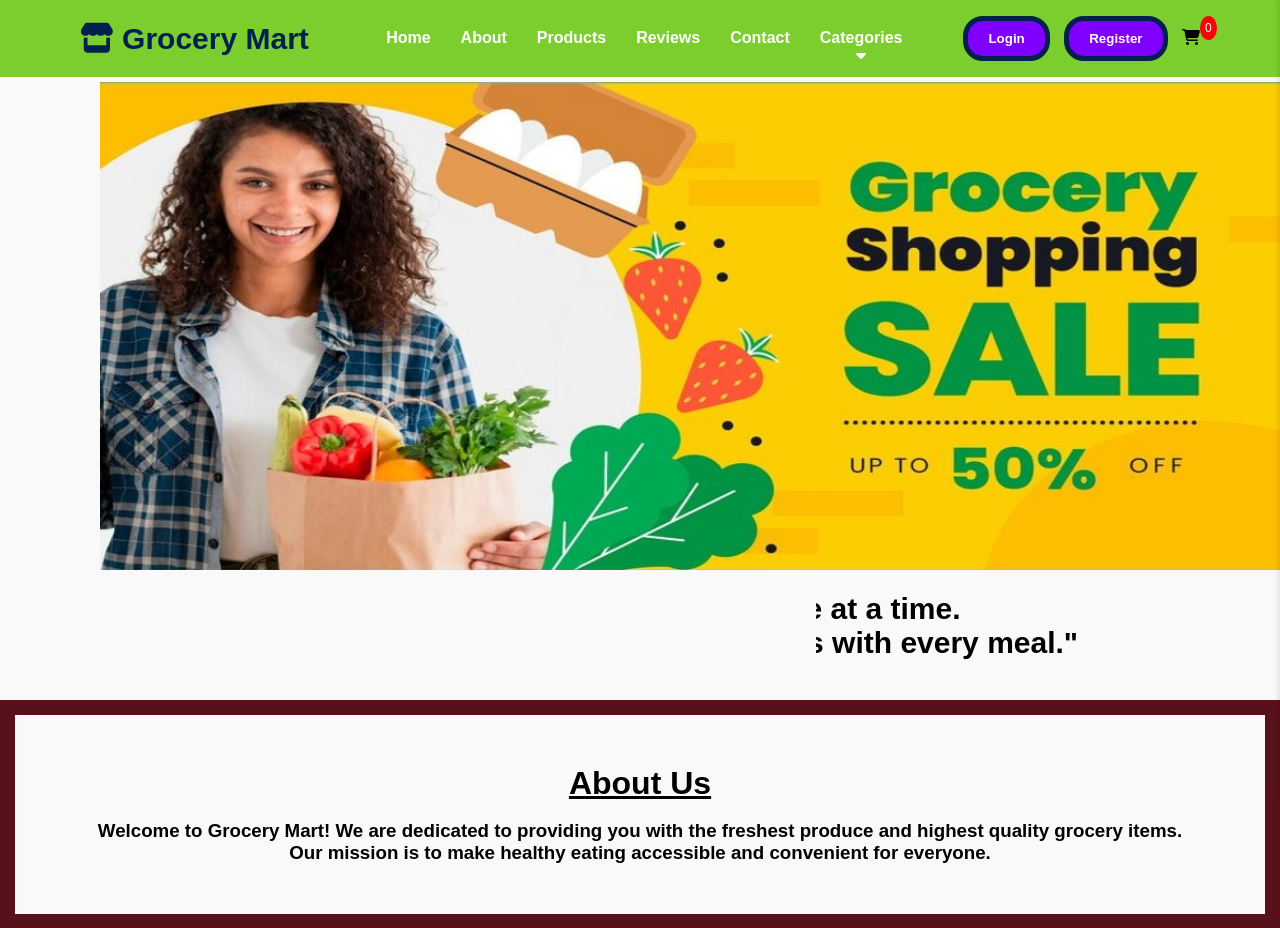
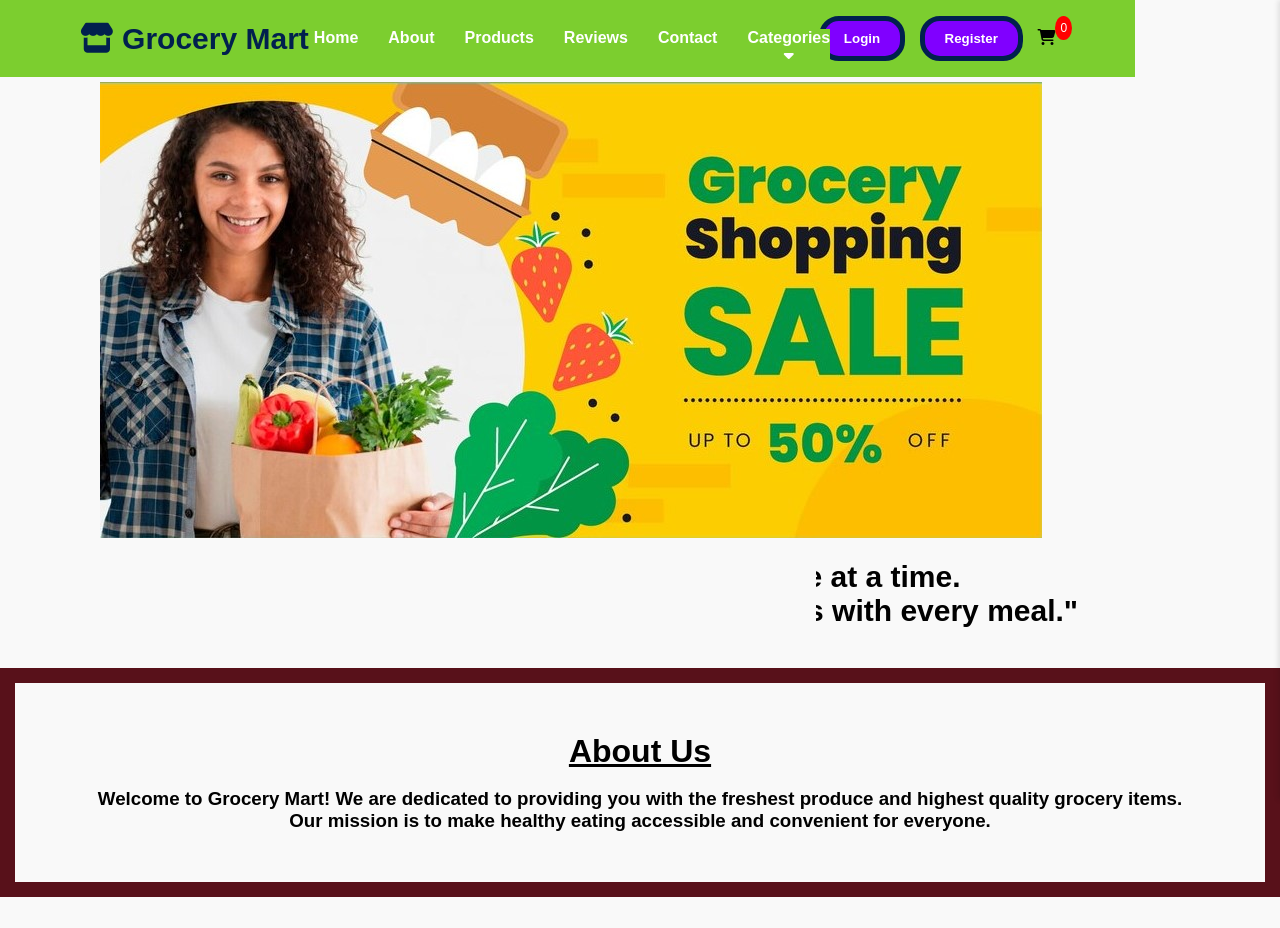
Before and after one commit to dattatreyanammina1/DemoProject, a PHP site: page / in a window 1280 px wide; the page is wider, and only the part inside the window is pictured. Shown: the top 928 px of that part. Run offline with PHP 8.4, Linux system fonts and the light colour scheme.

Commit message:
Update style.css

```diff
--- a/style.css
+++ b/style.css
@@ -29,7 +29,7 @@ header {
     align-items: center;
     justify-content: space-between;
     position: fixed;
-    width: 100%;
+
     top: 0;
     left: 0;
     z-index: 1000;
@@ -200,10 +200,10 @@ header {
 
 .img1 {
     padding-top: 82px;
-    width: 1300px;
+
     align-items: center;
     padding-left: 100px;
-    height: 570px;
+
 }
 
 .h {
```
